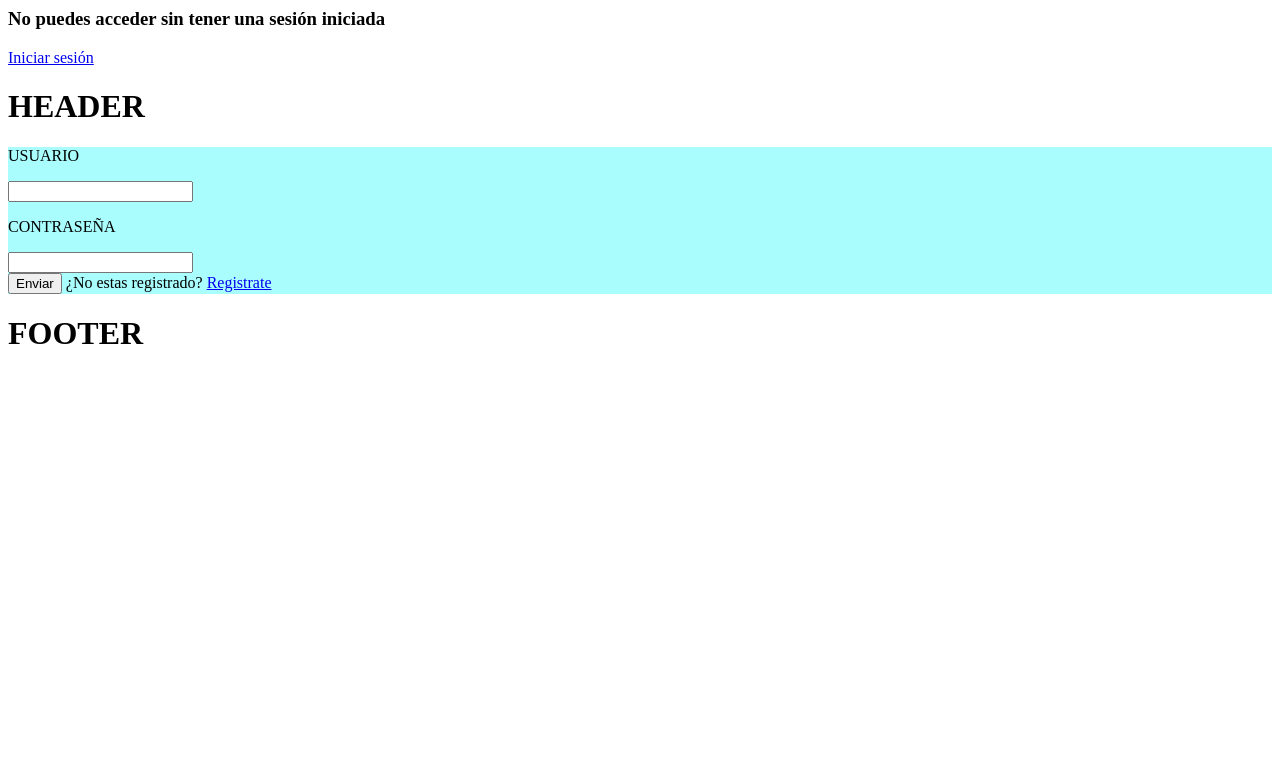
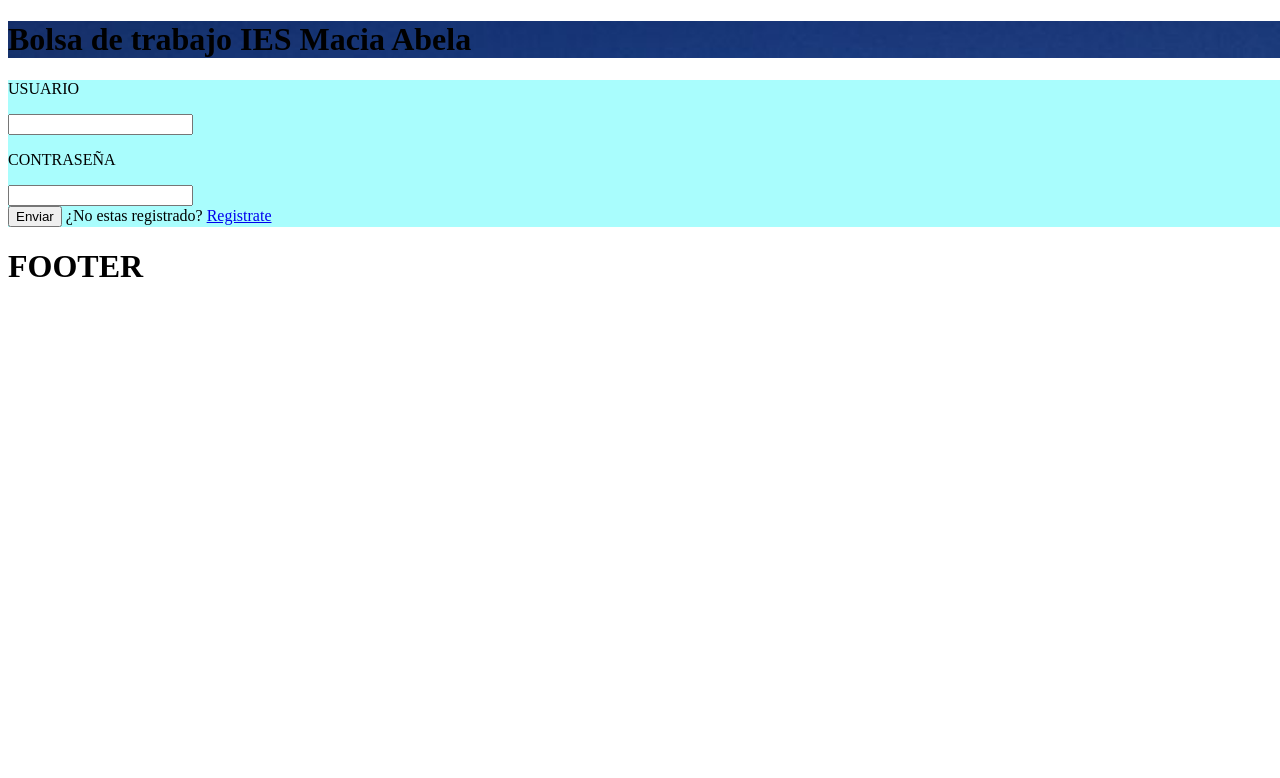
Before and after one commit to Alfredo1515/Proyecto-DAW, a PHP site: page / in a window 1280 px wide. Shown: the top 778 px of the page. Run offline with PHP 8.4, Linux system fonts and the light colour scheme.

Commit message:
estilo 1.0

```diff
--- a/css/style.css
+++ /dev/null
@@ -1,3 +0,0 @@
-.contenido{
-    background-color: rgb(169, 253, 253);
-}
--- /dev/null
+++ b/css/style2.css
@@ -0,0 +1,49 @@
+body{
+    width: 100%;
+    height: 100%;
+}
+
+.contenido{
+    background-color: rgb(169, 253, 253);
+
+    height: 50%;
+}
+
+.centrada{
+    width: 100%;
+    height: 100%;
+    display: flex;
+    justify-content: center;
+    align-items: center;
+}
+
+.mensaje{
+    background-color: rgb(214, 244, 255);
+    width: 400px;
+    height: 150px;
+    border: 1.5px solid rgb(85, 85, 85);
+    border-radius: 5px;
+    display: flex;
+    flex-flow: column;
+    justify-content: center;
+    align-items: center;
+}
+
+.mensaje h3{
+    margin-bottom: 60px;
+}
+
+.mensaje button{
+    margin-bottom: 50px;
+    border: 1px solid;
+    width: 100px;
+    height: 20px;
+    text-align: center;
+    border-radius: 10px;
+}
+
+.superior{
+    background-image: url("img/logoIES.jpg");
+    background-size: 100%;
+    background-repeat: no-repeat;
+}
--- a/header.php
+++ b/header.php
@@ -1,25 +1,20 @@
 <?php
 session_start();
 
-    if(!isset($_SESSION['usuario'])){
-        ?>
-        <div class="box">
-            <h3>No puedes acceder sin tener una sesión iniciada</h3>
-            <div class="vinculo"><a href="index.php?p=login">Iniciar sesión</a></div>
-        </div>
-        <?php
+    if(isset($_SESSION['usuario'])){
+        $usuario = $_SESSION['usuario'];
+        $pass = $_SESSION['pass'];
     }
     include_once("clases/db_abstract_model.php");
     include_once("clases/alumno_model.php")
 ?>
 
-<h1>HEADER</h1>
 <!DOCTYPE html>
 <html lang="es">
     <head>
         <title>Bolsa de trabajo IES Macia Abela</title>
         <meta charset="utf-8" />
-        <link rel="stylesheet" href="css/style.css" />
+        <link rel="stylesheet" href="css/style2.css" />
         <script src="scripts/jquery-3.4.1.min.js" type="text/javascript"></script>
         <script src="scripts/proyecto2.js" type="text/javascript"></script>
         <script src="scripts/validacion2.js" type="text/javascript"></script>
@@ -27,10 +22,16 @@ session_start();
 
     <body>
 
+    <header>
+
+    <div class="superior"><h1>Bolsa de trabajo IES Macia Abela</h1></div>
+
+    </header>
+
     <?php
         if(isset($_GET['p'])){
             $p = $_GET['p'];
         }else{
-            $p = "indice";
+            $p = "login";
         }
     ?>
--- a/index.php
+++ b/index.php
@@ -12,7 +12,14 @@
         }else if($p == "registroCompleto"){
             include_once("registroCompleto.php");
         }else if($p == "inicio"){
-            include_once("inicio.php");
+            if(isset($_SESSION['usuario'])){
+                include_once("inicio.php");
+            }else{
+                include_once("sesionInactiva.php");
+            }
+        }else if($p == "logout"){
+            session_destroy();
+            header("location: index.php");
         }else{
             include_once("login.php");
         }
--- a/inicio.php
+++ b/inicio.php
@@ -1,3 +1,5 @@
 <?php
+?>
 
-?>
+<h1>INICIO</h1>
+<a href="index.php?p=logout">cerrar sesion</a>
```
Also changed, not shown: registroCompleto.php (+5 -3 lines), sesionInactiva.php (added, +12 -0 lines), img/logoIES.jpg (added), img/logoIESMaciaAbela.jpg (added).
